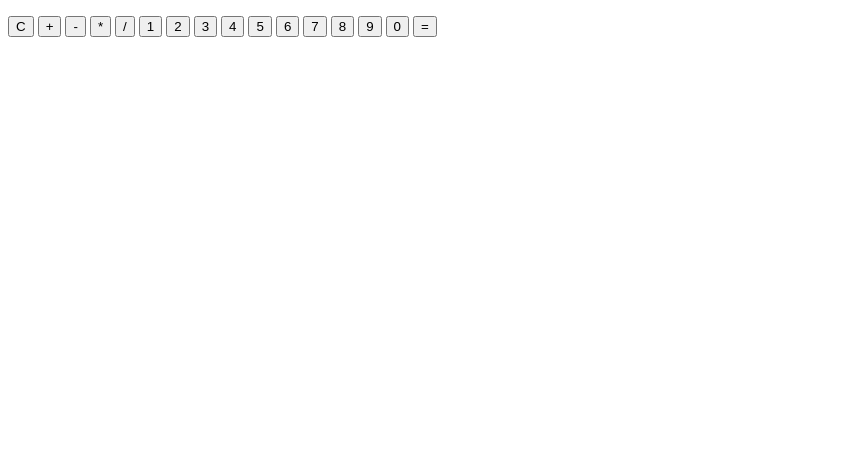
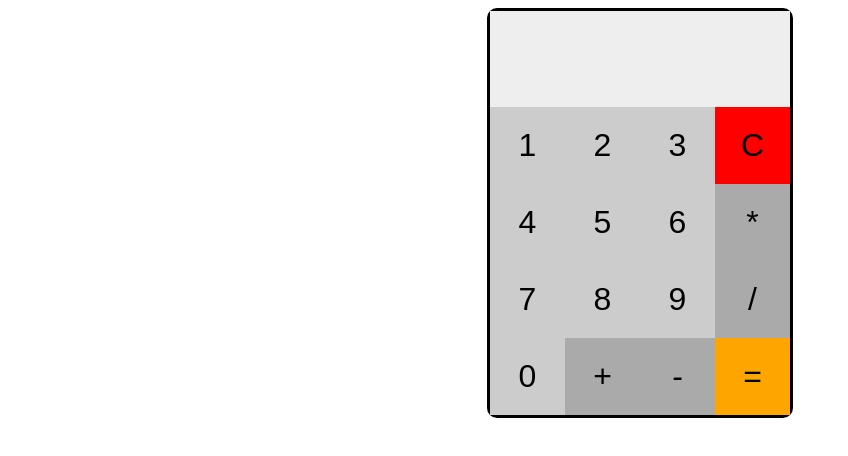
Before and after one commit to AthTop/Calculator, a plain HTML site: page index.html in a window 1280 px wide. Shown: the whole page, without its empty margins (0-848 px from the left). Drawn offline with Linux system fonts and the light colour scheme.

Commit message:
Add some styles

```diff
--- a/index.html
+++ b/index.html
@@ -8,26 +8,26 @@
     <link rel="stylesheet" href="styles.css"
 </head>
 <body>
-    <div id='body'>
+    <div id='calculator-body'>
         <div id="display">
             <p id="currentNumber"></p>
         </div>
         <div id="buttons">
-            <button class="clear" value="clear">C</button>
-            <button class="operators" value="+">+</button>
-            <button class="operators" value="-">-</button>
-            <button class="operators" value="*">*</button>
-            <button class="operators" value="/">/</button>
             <button class="numbers" value="1">1</button>
             <button class="numbers" value="2">2</button>
             <button class="numbers" value="3">3</button>
+            <button class="clear" value="clear">C</button>
             <button class="numbers" value="4">4</button>
             <button class="numbers" value="5">5</button>
             <button class="numbers" value="6">6</button>
+            <button class="operators" value="*">*</button>
             <button class="numbers" value="7">7</button>
             <button class="numbers" value="8">8</button>
             <button class="numbers" value="9">9</button>
+            <button class="operators" value="/">/</button>
             <button class="numbers" value="0">0</button>
+            <button class="operators" value="+">+</button>
+            <button class="operators" value="-">-</button>
             <button class="equal" value="=">=</button>
         </div>
     </div>
--- a/styles.css
+++ b/styles.css
@@ -0,0 +1,48 @@
+
+#calculator-body {
+    width: max-content;
+    display: flex;
+    flex-direction: column;
+    border: 3px solid black ;
+    margin: auto;
+    border-radius: 10px;
+}
+
+#display {
+    width: 100%;
+    height: 31%;
+    display: flex;
+    justify-content: flex-end;
+    font-size: 48px;
+    background-color: #eeeeee;
+}
+
+
+#buttons {
+    max-width: 300px;
+    display: flex;
+    flex-wrap: wrap;
+}
+
+button {
+    flex: 1 25%;
+    padding: 20px;
+    font-size: 32px;;
+    border: none;
+}
+
+.clear {
+    background-color: red;
+}
+
+.equal {
+    background-color: orange;
+}
+
+.operators {
+    background-color: #aaaaaa;
+}
+
+.numbers {
+    background-color: #cccccc;
+}
```
